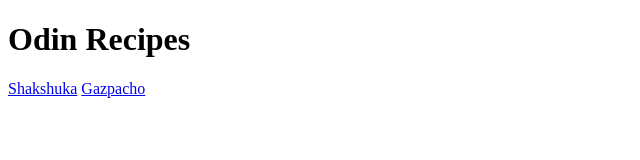
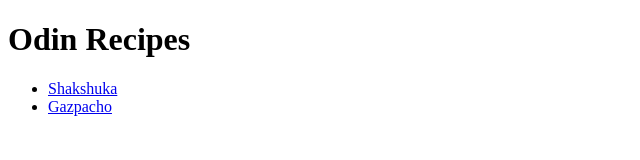
Before and after one commit to 1rupeshsaini01/odin-recipes, a plain HTML site: page index.html in a window 1280 px wide. Shown: the whole page, without its empty margins (0-640 px from the left). Drawn offline with Linux system fonts and the light colour scheme.

Commit message:
in index.html put recipes in an unordered list

```diff
--- a/index.html
+++ b/index.html
@@ -7,7 +7,9 @@
 </head>
 <body>
     <h1>Odin Recipes</h1>
-    <a href="./recipes/shakshuka.html">Shakshuka</a>
-    <a href="./recipes/gazpacho.html">Gazpacho</a>
+    <ul>
+    <li><a href="./recipes/shakshuka.html">Shakshuka</a></li>
+    <li><a href="./recipes/gazpacho.html">Gazpacho</a></li>
+    </ul>
 </body>
 </html>
```
